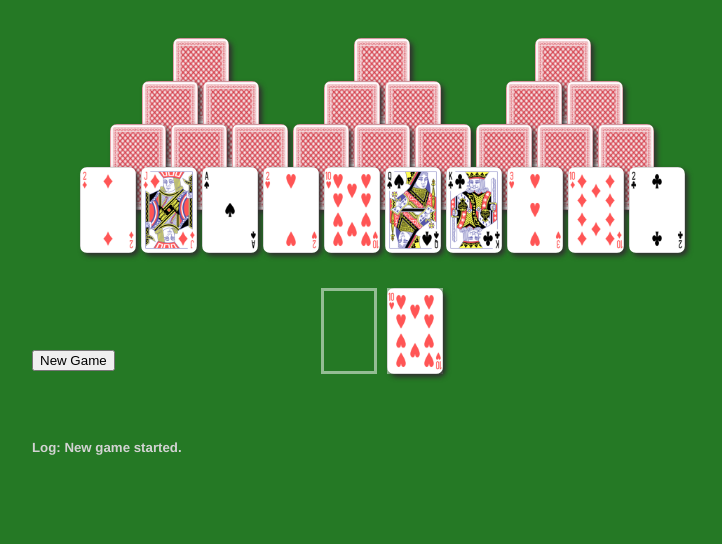
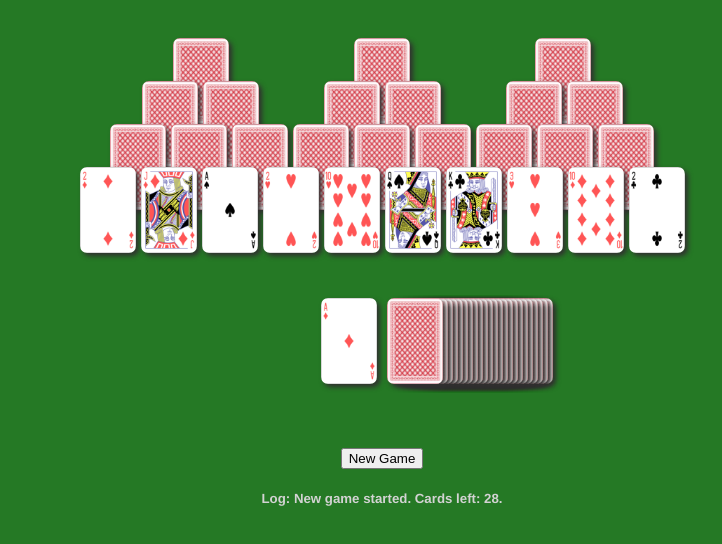
Before and after one commit to glcorreia/vue-solitaire, a Vue app: page / in a window 1280 px wide. Shown: the top 544 px of the page, without its empty margins (258-980 px from the left). Built offline with nearby package versions, Linux system fonts and the light colour scheme.

Commit message:
CSS fixes. Now displays remaining cards on stock pile.

```diff
--- a/src/components/SingleCard.vue
+++ b/src/components/SingleCard.vue
@@ -1,5 +1,5 @@
 <template>
-	<div class="card-base" @cardClicked="emit('cardClicked', props.cardId)">
+	<div class="card-base">
 		<img :src="getCardPath()" v-if="!emptyCard"/>
 	</div>
 </template>
@@ -45,7 +45,6 @@ const randomCardPicker = (min, max) => {
 .card-base {
 	width: 56px;
 	height: 86px;
-	margin: 0;
 }
 img {
 	border-radius: 7px;
--- a/src/components/TriPeaks.vue
+++ b/src/components/TriPeaks.vue
@@ -1,71 +1,67 @@
 <template>
 	<div class="board">
 		<div class="row1">
-			<single-card :params="cardProps(0)" @click="cardClickHandler(0)"/>
-			<single-card :params="cardProps(1)" @click="cardClickHandler(1)"/>
-			<single-card :params="cardProps(2)" @click="cardClickHandler(2)"/>
+			<single-card :params="cardProps('table', 0)" @click="cardClickHandler(0)"/>
+			<single-card :params="cardProps('table', 1)" @click="cardClickHandler(1)"/>
+			<single-card :params="cardProps('table', 2)" @click="cardClickHandler(2)"/>
 		</div>
 		<div class="row2-all">
 			<div class="row2-pairs">
-				<single-card :params="cardProps(3)" @click="cardClickHandler(3)"/>
-				<single-card :params="cardProps(4)" @click="cardClickHandler(4)"/>
+				<single-card :params="cardProps('table', 3)" @click="cardClickHandler(3)"/>
+				<single-card :params="cardProps('table', 4)" @click="cardClickHandler(4)"/>
 			</div>
 			<div class="row2-pairs">
-				<single-card :params="cardProps(5)" @click="cardClickHandler(5)"/>
-				<single-card :params="cardProps(6)" @click="cardClickHandler(6)"/>
+				<single-card :params="cardProps('table', 5)" @click="cardClickHandler(5)"/>
+				<single-card :params="cardProps('table', 6)" @click="cardClickHandler(6)"/>
 			</div>
 			<div class="row2-pairs">
-				<single-card :params="cardProps(7)" @click="cardClickHandler(7)"/>
-				<single-card :params="cardProps(8)" @click="cardClickHandler(8)"/>
+				<single-card :params="cardProps('table', 7)" @click="cardClickHandler(7)"/>
+				<single-card :params="cardProps('table', 8)" @click="cardClickHandler(8)"/>
 			</div>
 		</div>
 		<div class="row3">
-			<single-card :params="cardProps(9)" @click="cardClickHandler(9)"/>
-			<single-card :params="cardProps(10)" @click="cardClickHandler(10)"/>
-			<single-card :params="cardProps(11)" @click="cardClickHandler(11)"/>
-			<single-card :params="cardProps(12)" @click="cardClickHandler(12)"/>
-			<single-card :params="cardProps(13)" @click="cardClickHandler(13)"/>
-			<single-card :params="cardProps(14)" @click="cardClickHandler(14)"/>
-			<single-card :params="cardProps(15)" @click="cardClickHandler(15)"/>
-			<single-card :params="cardProps(16)" @click="cardClickHandler(16)"/>
-			<single-card :params="cardProps(17)" @click="cardClickHandler(17)"/>
+			<single-card :params="cardProps('table', 9)" @click="cardClickHandler(9)"/>
+			<single-card :params="cardProps('table', 10)" @click="cardClickHandler(10)"/>
+			<single-card :params="cardProps('table', 11)" @click="cardClickHandler(11)"/>
+			<single-card :params="cardProps('table', 12)" @click="cardClickHandler(12)"/>
+			<single-card :params="cardProps('table', 13)" @click="cardClickHandler(13)"/>
+			<single-card :params="cardProps('table', 14)" @click="cardClickHandler(14)"/>
+			<single-card :params="cardProps('table', 15)" @click="cardClickHandler(15)"/>
+			<single-card :params="cardProps('table', 16)" @click="cardClickHandler(16)"/>
+			<single-card :params="cardProps('table', 17)" @click="cardClickHandler(17)"/>
 		</div>
 		<div class="row4">
-			<single-card :params="cardProps(18)" @click="cardClickHandler(18)"/>
-			<single-card :params="cardProps(19)" @click="cardClickHandler(19)"/>
-			<single-card :params="cardProps(20)" @click="cardClickHandler(20)"/>
-			<single-card :params="cardProps(21)" @click="cardClickHandler(21)"/>
-			<single-card :params="cardProps(22)" @click="cardClickHandler(22)"/>
-			<single-card :params="cardProps(23)" @click="cardClickHandler(23)"/>
-			<single-card :params="cardProps(24)" @click="cardClickHandler(24)"/>
-			<single-card :params="cardProps(25)" @click="cardClickHandler(25)"/>
-			<single-card :params="cardProps(26)" @click="cardClickHandler(26)"/>
-			<single-card :params="cardProps(27)" @click="cardClickHandler(27)"/>
+			<single-card :params="cardProps('table', 18)" @click="cardClickHandler(18)"/>
+			<single-card :params="cardProps('table', 19)" @click="cardClickHandler(19)"/>
+			<single-card :params="cardProps('table', 20)" @click="cardClickHandler(20)"/>
+			<single-card :params="cardProps('table', 21)" @click="cardClickHandler(21)"/>
+			<single-card :params="cardProps('table', 22)" @click="cardClickHandler(22)"/>
+			<single-card :params="cardProps('table', 23)" @click="cardClickHandler(23)"/>
+			<single-card :params="cardProps('table', 24)" @click="cardClickHandler(24)"/>
+			<single-card :params="cardProps('table', 25)" @click="cardClickHandler(25)"/>
+			<single-card :params="cardProps('table', 26)" @click="cardClickHandler(26)"/>
+			<single-card :params="cardProps('table', 27)" @click="cardClickHandler(27)"/>
 		</div>
-		<div class="stock-waste">
-			<div class="inside-border">
-				<single-card />
+	</div>
+	<div class="stock-waste">
+		<div class="waste">
+			<single-card :params="cardProps('waste')" class="waste-cards"/>
+		</div>
+		<div class="stock">
+			<div v-for="(card, index) in cardsOnStock"
+			:key="card.id"
+			:style="{'z-index': 0 - index, 'left': 5 + index * 5 + 'px' }"
+			class="stock-cards">
+				<single-card :params="{ cover: true }" />
 			</div>
-			<div class="inside-border">
-				<single-card randomCard/>
-			</div>
+			<div class="game-over"></div>
 		</div>
-		<button class="btn-reset" @click="startGame">New Game</button>
 	</div>
+	<button class="btn-reset" @click="startGame">New Game</button>
+
 	<div class="msg-log">
-		<h5 style="color:lightgrey">Log: {{ gameStatus }}</h5>
+		<h5 style="color:lightgrey">Log: {{ gameStatus }} Cards left: {{ cardsLeft }}.</h5>
 	</div>
-
-	<!-- <div class="msg-log">
-		STACK
-		<span v-for="(card, index) in cardsOnStack" :key="card.id">
-			{{ index }} / {{ cardsOnStack.length }}:	{{ cardToText(card.id) }}
-		</span>
-		TABLE
-		<span v-for="(card, index) in cardsOnTable" :key="card.id">
-			{{ index }} / {{ cardsOnTable.length }}:{{ cardToText(card.id) }}
-		</span>
-	</div> -->
 </template>
 
 <script setup>
@@ -74,34 +70,40 @@ import cardData from '@/assets/cards/cards.json'
 
 import { ref, onBeforeMount } from 'vue'
 
-const cardsOnStack = ref([])
+const cardsOnStock = ref([])
+const cardsOnWaste = ref([])
 const cardsOnTable = ref([])
 const gameStatus = ref('')
+const cardsLeft = ref(0)
 
 const startGame = () => {
 	const remainingCards = []
 	let arrLen
 
 	gameStatus.value = ''
-	cardsOnStack.value = [] // Reset decks
+	cardsOnStock.value = [] // Reset decks
+	cardsOnWaste.value = [] // Reset decks
 	cardsOnTable.value = [] // Reset decks
 
-	cardsOnStack.value = fy_shuffle(cardData) // Shuffle deck
-	arrLen = cardsOnStack.value.length
+	cardsOnStock.value = fy_shuffle(cardData) // Shuffle deck
+	arrLen = cardsOnStock.value.length
 
 	for (let i = 0; i < arrLen; i++) {
-		cardsOnStack.value[i].cover = false // Reset flipped cards
+		cardsOnStock.value[i].cover = false // Reset flipped cards
 
 		if (i < 28) {
-			cardsOnTable.value.push(cardsOnStack.value[i])
+			cardsOnTable.value.push(cardsOnStock.value[i])
 			if (i < 18)
 				cardsOnTable.value[i].cover = true // Hide first 3 rows of cards
 		}
+		else if (i === 28)
+			cardsOnWaste.value.push(cardsOnStock.value[i])
 		else
-			remainingCards.push(cardsOnStack.value[i])
+			remainingCards.push(cardsOnStock.value[i])
 	}
 
-	cardsOnStack.value = remainingCards
+	cardsOnStock.value = remainingCards
+	cardsLeft.value = cardsOnTable.value.length
 	gameStatus.value = 'New game started.'
 }
 
@@ -119,11 +121,18 @@ const fy_shuffle = (array) => {
 	return array
 }
 
-function cardProps(singleCardId) {
-	return {
-		cardId: cardsOnTable.value[singleCardId].id,
-		cover: cardsOnTable.value[singleCardId].cover
+function cardProps(whereIsCard, singleCardId) {
+	if (whereIsCard === 'table')
+		return {
+			cardId: cardsOnTable.value[singleCardId].id,
+			cover: cardsOnTable.value[singleCardId].cover
+		}
+	if (whereIsCard === 'waste')
+		return {
+			cardId: cardsOnWaste.value.slice(-1)[0].id,
+			cover: false
 	}
+
 }
 
 const cardClickHandler = cardPosition => {
@@ -178,20 +187,6 @@ onBeforeMount(() => {
 </script>
 
 <style scoped>
-.msg-log {
-	display: flex;
-	width: 700px;
-	margin: auto;
-	position: relative;
-	top: 50px;
-	z-index: 100;
-}
-.btn-reset {
-	position: fixed;
-	top: 350px;
-	align-self: flex-start;
-	z-index: 100;
-}
 .board {
 	top: 30px;
 	margin: auto;
@@ -199,7 +194,7 @@ onBeforeMount(() => {
 	flex-direction: column;
 	gap: 15px;
 	width: 700px;
-	height: 360px;
+	height: 290px;
 	position: relative;
 	align-items: center;
 }
@@ -242,17 +237,48 @@ onBeforeMount(() => {
 	z-index: 4;
 }
 .stock-waste {
+	position: relative;
+	width: 700px;
+	height: 150px;
+	margin: auto;
+}
+.waste {
 	position: absolute;
-	top: 250px;
-	display: flex;
-	flex-direction: row;
-	gap: 10px;
+	width: 50%;
+	float: left;
+}
+.stock {
+	position: absolute;
+	float: right;
+	width: 50%;
+	display: inline;
+}
+.waste-cards {
+	position: absolute;
+	right: 5px;
+}
+.stock-cards {
+	position: absolute;
+	left: 5px;
+}
+.game-over {
+	-webkit-box-shadow:inset 0px 0px 0px 4px #ff2020ae;
+	-moz-box-shadow:inset 0px 0px 0px 4px #ff2020ae;
+	box-shadow:inset 0px 0px 0px 4px #ff2020ae;
+	position: absolute;
+	border-radius: 50%;
+	width: 50px;
+	height: 50px;
+	top: 18px;
+	left: 3px;
+	z-index: -1;
+	left: 5px;
+}
+.msg-log {
+	width: 700px;
 	margin: auto;
-	z-index: 5;
 }
-.inside-border {
-	-webkit-box-shadow:inset 0px 0px 0px 3px #ffffff82;
-	-moz-box-shadow:inset 0px 0px 0px 3px #ffffff82;
-	box-shadow:inset 0px 0px 0px 3px #ffffff82;
+.btn-reset {
+	align-self: auto;
 }
 </style>
```
